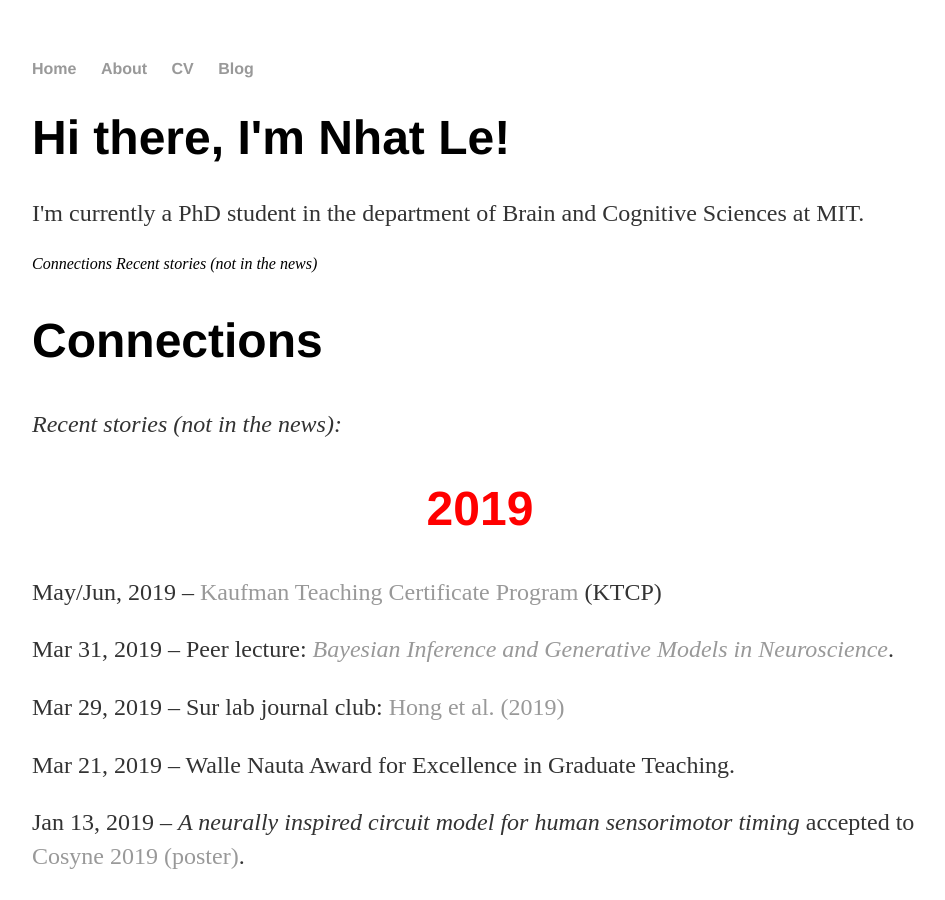
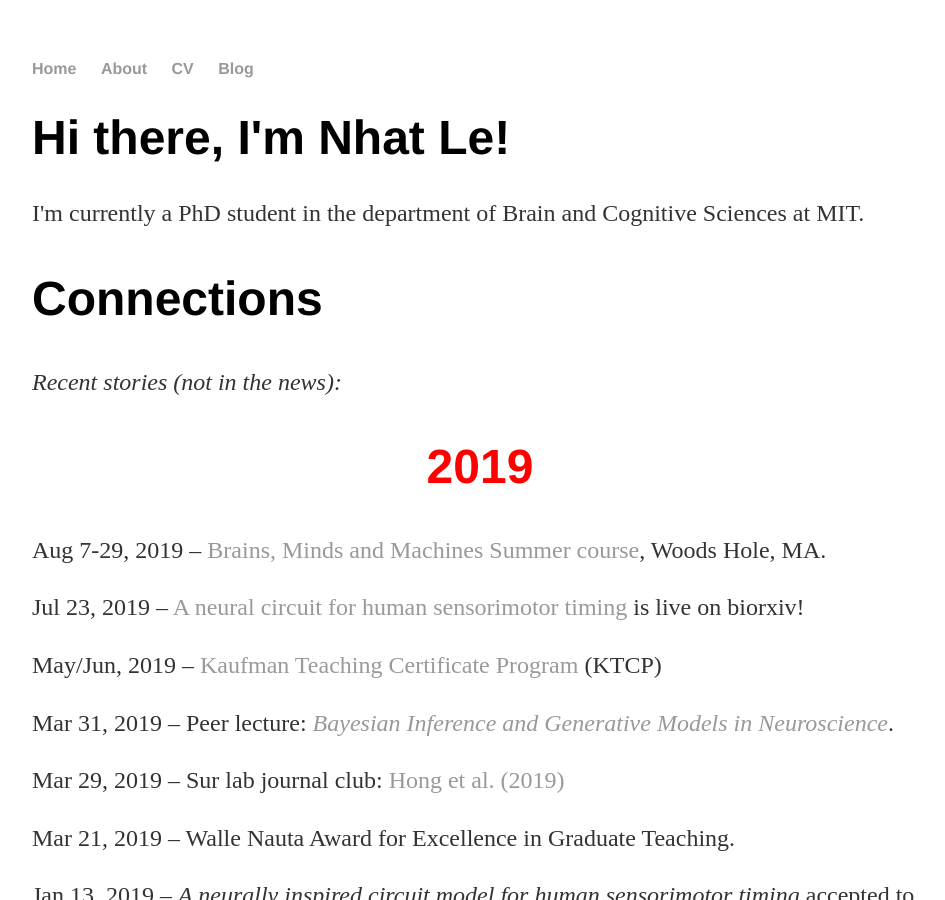
Before and after one commit to nhat-le/nhat-le.github.io, a Jekyll site: the page built from index.html, in a window 1280 px wide and 900 px high. Shown: the whole window, without its empty margins (160-1105 px from the left). Built offline with Jekyll 4.4.1, drawn with Linux system fonts in a browser that asks for light colours.

Commit message:
Updated main page

```diff
--- a/index.html
+++ b/index.html
@@ -6,8 +6,6 @@ title: Nhat Le, PhD student
 	<h1>Hi there, I'm Nhat Le!</h1>
         <p>I'm currently a PhD student in the department of Brain and Cognitive Sciences at MIT. </p>
 
-        <em>Connections</em>
-        <em> Recent stories (not in the news) </em>
         <article id="post-25" class="post-25 page type-page status-publish hentry">
 	<header class="entry-header">
 		<h1 class="entry-title">Connections</h1>	</header><!-- .entry-header -->
@@ -16,35 +14,65 @@ title: Nhat Le, PhD student
 	<div class="entry-content">
 		<p><em>Recent stories (not in the news):</em></p>
 <h1 style="text-align: center;"><span style="color: #ff0000;"><strong>2019</strong></span></h1>
-<p>May/Jun, 2019 &#8211; <a href="http://tll.mit.edu/design/kaufman-teaching-certificate-program-ktcp">Kaufman Teaching Certificate Program</a> (KTCP)</p>
-<p>Mar 31, 2019 &#8211; Peer lecture: <a href="http://nmle.scripts.mit.edu/index/wp-content/uploads/2019/04/peer_lecture_Bayes_033019.pdf"><em>Bayesian Inference and Generative Models in Neuroscience</em></a>.</p>
-<p>Mar 29, 2019 &#8211; Sur lab journal club: <a href="http://nmle.scripts.mit.edu/index/wp-content/uploads/2019/04/Journal_club_032919.pdf">Hong et al. (2019)</a></p>
+
+<p>Aug 7-29, 2019 &#8211; <a href="https://cbmm.mit.edu/summer-school/2019">Brains, Minds and Machines Summer course</a>, Woods Hole, MA. </p>
+
+<p>Jul 23, 2019 &#8211; <a href="https://www.biorxiv.org/content/10.1101/712141v1.abstract">A neural circuit for human sensorimotor timing</a> is live on biorxiv! </p>
+
+<p>May/Jun, 2019 &#8211; <a href="files/Nhat_Minh_Le_Kaufman.pdf">Kaufman Teaching Certificate Program</a> (KTCP)</p>
+
+<p>Mar 31, 2019 &#8211; Peer lecture: <a href="files/peer_lecture_Bayes_033019.pdf"><em>Bayesian Inference and Generative Models in Neuroscience</em></a>.</p>
+
+<p>Mar 29, 2019 &#8211; Sur lab journal club: <a href="files/Journal_club_032919.pdf">Hong et al. (2019)</a></p>
+
 <p>Mar 21, 2019 &#8211; Walle Nauta Award for Excellence in Graduate Teaching.</p>
+
 <p>Jan 13, 2019 &#8211; <em>A neurally inspired circuit model for human sensorimotor timing</em> accepted to <a href="http://www.cosyne.org/c/index.php?title=Cosyne_19">Cosyne 2019 (poster)</a>.</p>
 <h1 style="text-align: center;"><span style="color: #ff0000;"><strong>2018</strong></span></h1>
-<p>Dec 11, 2018 &#8211; Computational journal club on <a href="http://nmle.scripts.mit.edu/index/wp-content/uploads/2018/12/CompJC_120518.pdf">LFADS</a></p>
-<p>Dec 7, 2018  &#8211; Student panelist for <a href="http://nmle.scripts.mit.edu/index/wp-content/uploads/2018/11/Student-Event-Briefing-12.7.18_as-of-11.8.18.pdf">MIT Campaign Leadership Council Meeting</a>.</p>
+
+<p>Dec 11, 2018 &#8211; Computational journal club on <a href="files/CompJC_120518.pdf">LFADS</a></p>
+
+<p>Dec 7, 2018  &#8211; Student panelist for <a href="files/Student-Event-Briefing-12.7.18_as-of-11.8.18.pdf">MIT Campaign Leadership Council Meeting</a>.</p>
+
 <p>Nov 13, 2018 &#8211; First meeting of the MIT Computational Neuroscience Journal Club.</p>
+
 <p>Nov 5, 2018 &#8211; <a href="https://www.sfn.org/-/media/SfN/Documents/NEW-SfN/Meetings/Neuroscience-2018/Abstracts/Neuroscience-2018-Abstracts/SFN18_Abstract-PDFs---Posters_Mon_3_PM.pdf?la=en&amp;hash=F5F962DA045200FF4014D90B1A28106C51B58FAD">SfN 2018</a> poster presentation. <em>On the capacity of recurrent inhibition models for Bayesian updating and control of behavior.</em></p>
+
 <p>July 15-28, 2018 &#8211; Lead mentor for eTest <a href="http://etest.edu.vn/su-kien-he-2018">summer science camp on Neuroscience</a></p>
+
 <p>July 10, 2018 &#8211; Officially joined the <a href="https://www.surlab.org/">Sur lab</a></p>
-<p>July 5, 2018 &#8211; Sur lab journal club:  <a href="http://nmle.scripts.mit.edu/index/wp-content/uploads/2018/07/Journal_club_0705.pptx">Markowitz et al. (2018)</a></p>
-<p>July 3, 2018 &#8211; Peer lecture on Generalized Linear Models  (<a href="http://nmle.scripts.mit.edu/index/wp-content/uploads/2018/07/peer_lecture_GLM_0702.pptx">GLM</a>)</p>
+
+<p>July 5, 2018 &#8211; Sur lab journal club:  <a href="files/Journal_club_0705.pptx">Markowitz et al. (2018)</a></p>
+
+<p>July 3, 2018 &#8211; Peer lecture on Generalized Linear Models  (<a href="files/peer_lecture_GLM_0702.pptx">GLM</a>)</p>
+
 <p>June 24, 2018 &#8211; Math and Science Summer Program (MaSSP) starts! View Python programming materials <a href="https://github.com/lmn93beo/MaSSP-Biology-2018">here</a>!</p>
 <p>June 21, 2018 &#8211; Abstract accepted for <a href="https://www.sfn.org/am2018">SfN 2018</a>: <em>On the capacity of recurrent inhibition models for Bayesian updating and control of behavior</em></p>
-<p>March 21, 2018 &#8211; <a href="http://nmle.scripts.mit.edu/index/wp-content/uploads/2018/03/feelab_meeting_032118.pdf">Fee lab meeting</a></p>
-<p>February 17, 2018 &#8211; <a href="http://nmle.scripts.mit.edu/index/wp-content/uploads/2018/02/tet_2018_speech_021718.pdf">Speech at the VSA Lunar New Year celebration</a></p>
-<p>February 10, 2018 &#8211; MaSSP application questions go live! <a href="http://nmle.scripts.mit.edu/index/wp-content/uploads/2018/02/MaSSP-2018-_-Phan-cau-hoi-rieng.pdf">View here</a></p>
+
+<p>March 21, 2018 &#8211; <a href="files/feelab_meeting_032118.pdf">Fee lab meeting</a></p>
+
+<p>February 17, 2018 &#8211; <a href="files/tet_2018_speech_021718.pdf">Speech at the VSA Lunar New Year celebration</a></p>
+
+<p>February 10, 2018 &#8211; MaSSP application questions go live! <a href="files/MaSSP-2018-_-Phan-cau-hoi-rieng.pdf">View here</a></p>
+
 <p>January 8, 2018 &#8211; Henry Singleton (1940) Presidential Fellowship</p>
+
 <p>&nbsp;</p>
+
 <h1 style="text-align: center;"><span style="color: #ff0000;"><strong>2017</strong></span></h1>
-<p>December 11, 2017 &#8211; <a href="http://nmle.scripts.mit.edu/index/wp-content/uploads/2017/12/final_project_520_LMN_print.pdf">Homotopy Methods in LASSO Problems: Principles and Extensions</a></p>
-<p>December 8, 2017 &#8211;<a href="http://nmle.scripts.mit.edu/index/wp-content/uploads/2017/12/Peer_lecture_120817.pdf">  Peer lecture on Informative Figures</a></p>
-<p>November 28, 2017 &#8211; <a href="http://nmle.scripts.mit.edu/index/wp-content/uploads/2017/12/Labmeeting_171128.pdf">Jazayeri lab meeting</a></p>
+
+<p>December 11, 2017 &#8211; <a href="files/final_project_520_LMN_print.pdf">Homotopy Methods in LASSO Problems: Principles and Extensions</a></p>
+
+<p>December 8, 2017 &#8211;<a href="files/Peer_lecture_120817.pdf">  Peer lecture on Informative Figures</a></p>
+
+<p>November 28, 2017 &#8211; <a href="files/Labmeeting_171128.pdf">Jazayeri lab meeting</a></p>
+
 <p>&nbsp;</p>
 <h1 style="text-align: center;"><span style="color: #ff0000;"><strong>2016</strong></span></h1>
-<p><a href="http://nmle.scripts.mit.edu/index/wp-content/uploads/2017/12/SURF2016_presentation_1015.pdf">October 16, 2016 &#8211; SURF Presentation. Computational Tools for Behavioral Analysis of Zebra Finch Attractin Mutants</a></p>
-<p><a href="http://nmle.scripts.mit.edu/index/wp-content/uploads/2017/12/SURF2016_final_MinhNhatLe.pdf">September 24, 2016. SURF Paper &#8211; Computational Tools for Behavioral Analysis of Attractin Mutants</a></p>
+
+<p><a href="files/SURF2016_presentation_1015.pdf">October 16, 2016 &#8211; SURF Presentation. Computational Tools for Behavioral Analysis of Zebra Finch Attractin Mutants</a></p>
+
+<p><a href="files/SURF2016_final_MinhNhatLe.pdf">September 24, 2016. SURF Paper &#8211; Computational Tools for Behavioral Analysis of Attractin Mutants</a></p>
 <p>&nbsp;</p>
 <p>&nbsp;</p>
 <p>&nbsp;</p>
```
Also changed, not shown: 15 other files.
